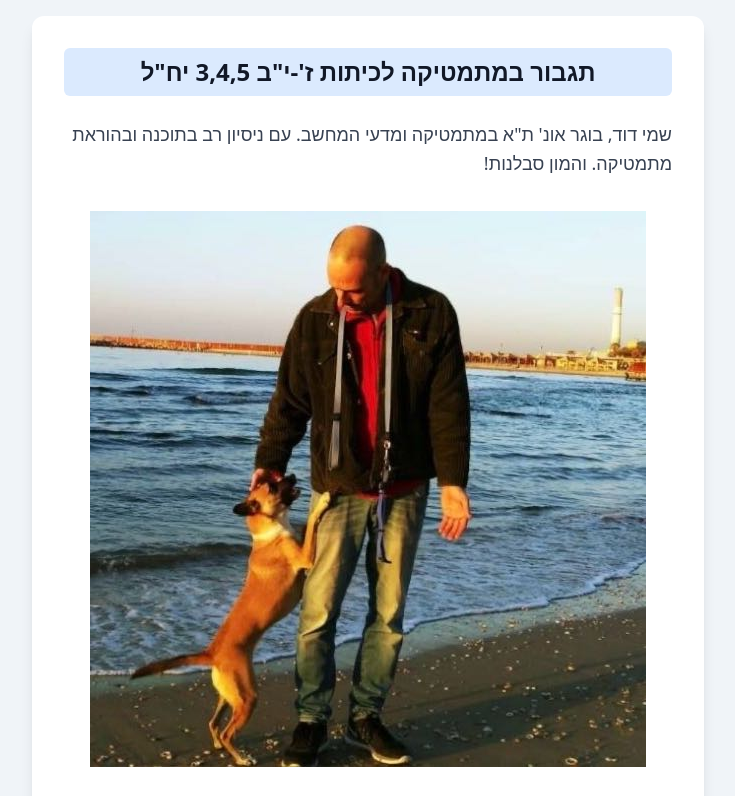
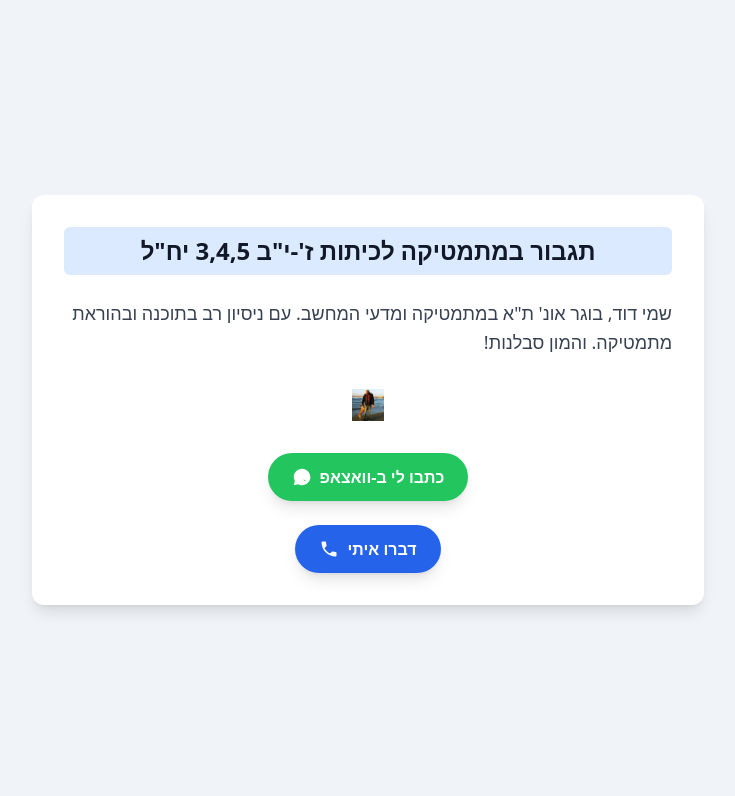
Before and after one commit to DavidUphaz/Contact, a plain HTML site: page index.html in a window 1280 px wide. Shown: the top 796 px of the page, without its empty margins (272-1007 px from the left). Drawn offline with nearby package versions, Linux system fonts and the light colour scheme.

Commit message:
Update index.html

```diff
--- a/index.html
+++ b/index.html
@@ -46,7 +46,7 @@
         <div class="flex justify-center mb-8">
             <img src="Me.jpg"
                  alt="Placeholder centered image"
-                 class="h-auto  transform transition-transform duration-300 hover:scale-105 mx-auto w-25"
+                 class="h-auto  transform transition-transform duration-300 hover:scale-105 mx-auto w-8"
             >
         </div>
 
```
